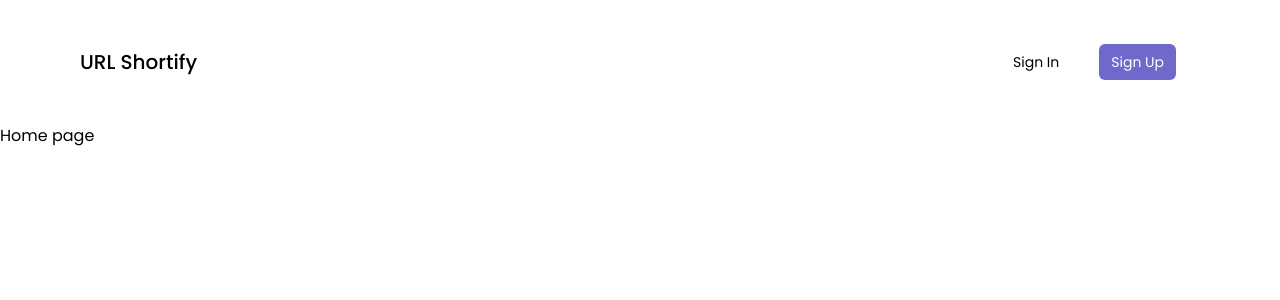
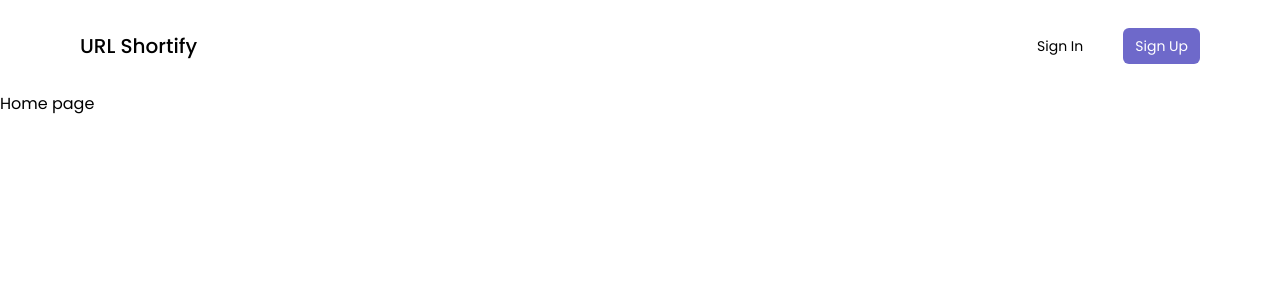
Before and after one commit to stanleyclaudius/url-shortener, a React (Create React App) app in the folder client/: page / in a window 1280 px wide. Shown: the top 300 px of the page. Built offline with nearby package versions, Linux system fonts and the light colour scheme.

Commit message:
Fix navbar padding

```diff
--- a/client/src/components/general/Navbar.tsx
+++ b/client/src/components/general/Navbar.tsx
@@ -20,14 +20,14 @@ const Navbar = () => {
   })
 
   return (
-    <div className='flex items-center justify-between md:px-20 md:py-5 px-6 py-6 w-full'>
+    <div className='flex items-center justify-between md:px-20 md:py-7 px-6 py-6 w-full'>
       <Link to='/'>
         <h1 className='text-xl font-medium'>URL Shortify</h1>
       </Link>
       <div className='md:hidden block' onClick={() => setOpenSidebar(true)}>
         <GiHamburgerMenu />
       </div>
-      <div ref={sidebarRef} className={`p-6 flex md:flex-row flex-col md:items-center md:gap-10 gap-6 text-sm md:static fixed top-0 ${openSidebar ? 'right-0' : '-right-[2000px]'} md:h-auto h-screen md:shadow-none shadow-xl md:border-none border border-gray-200 md:w-auto w-[200px] md:bg-transparent bg-white transition-all`}>
+      <div ref={sidebarRef} className={`md:p-0 p-6 flex md:flex-row flex-col md:items-center md:gap-10 gap-6 text-sm md:static fixed top-0 ${openSidebar ? 'right-0' : '-right-[2000px]'} md:h-auto h-screen md:shadow-none shadow-xl md:border-none border border-gray-200 md:w-auto w-[200px] md:bg-transparent bg-white transition-all`}>
         <div className='md:hidden block' onClick={() => setOpenSidebar(false)}>
           <AiOutlineClose />
         </div>
```
